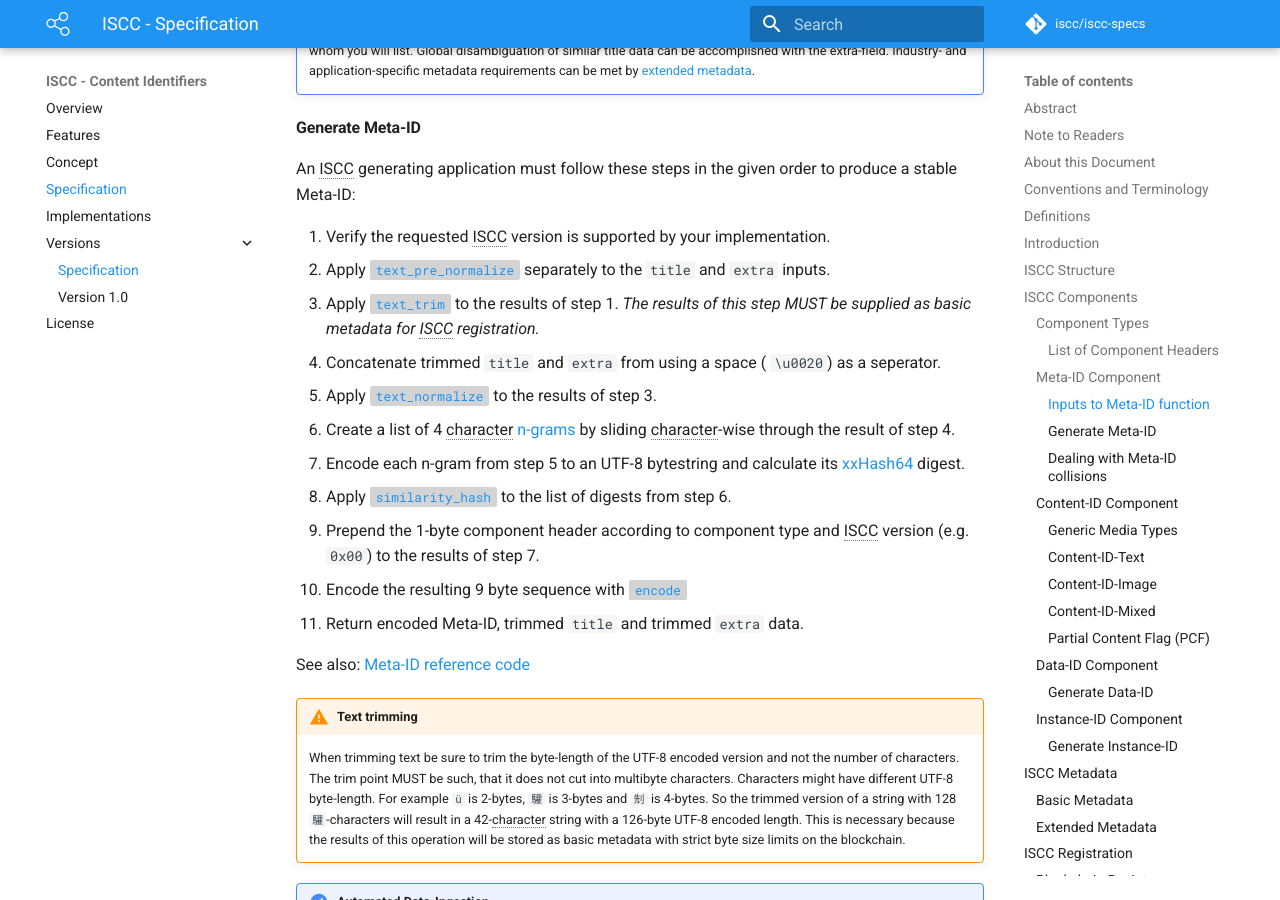
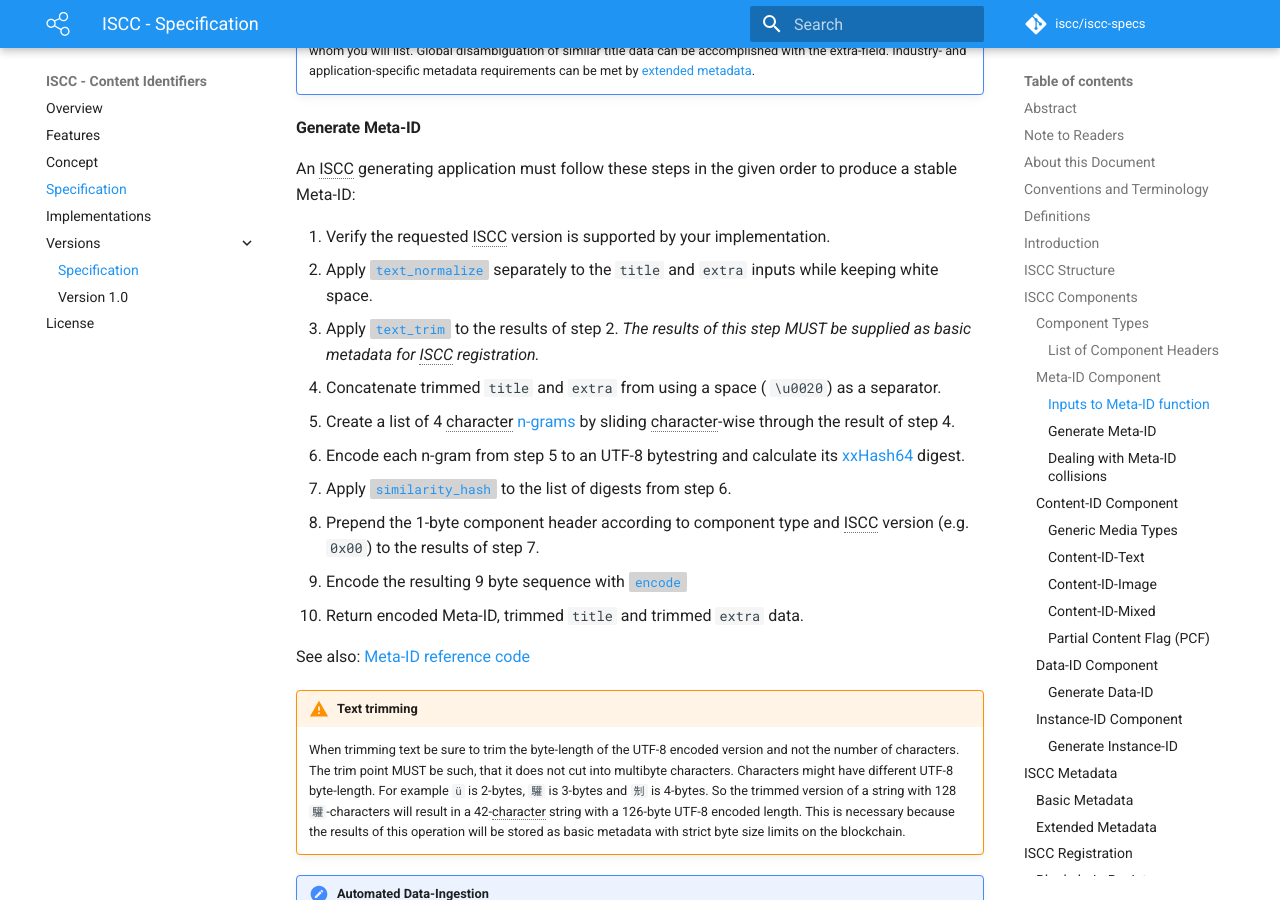
Before and after one commit to iscc/iscc-specs, an MkDocs documentation site: the page built from docs/specification.md, in a window 1280 px wide and 900 px high, scrolled down 6210 px. Built offline with MkDocs 1.6.1 and Material for MkDocs 9.7.7, drawn with Linux system fonts in a browser that asks for light colours; comment, search, counter and statistics services are not loaded.

```diff
--- a/docs/specification.md
+++ b/docs/specification.md
@@ -159,10 +159,9 @@ The Meta-ID body is built from a 64-bit `similarity_hash` over 4-character n-gra
 An ISCC generating application must follow these steps in the given order to produce a stable Meta-ID:
 
 1. Verify the requested ISCC version is supported by your implementation.
-2. Apply [`text_pre_normalize`](#text_pre_normalize) separately to the  `title` and `extra` inputs.
-2. Apply [`text_trim`](#text_trim) to the results of step 1. *The results of this step MUST be supplied as basic metadata for ISCC registration.*
-3. Concatenate trimmed `title` and `extra` from using a space ( `\u0020`) as a seperator.
-4. Apply [`text_normalize`](#text_normalize) to the results of step 3.
+2. Apply [`text_normalize`](#text_normalize) separately to the  `title` and `extra` inputs while keeping white space.
+2. Apply [`text_trim`](#text_trim) to the results of step 2. *The results of this step MUST be supplied as basic metadata for ISCC registration.*
+4. Concatenate trimmed `title` and `extra` from using a space ( `\u0020`) as a separator.
 5. Create a list of 4 character [n-grams](https://en.wikipedia.org/wiki/N-gram) by sliding character-wise through the result of step 4.
 6. Encode each n-gram from step 5 to an UTF-8 bytestring and calculate its [xxHash64](http://cyan4973.github.io/xxHash/) digest.
 7. Apply [`similarity_hash`](#similarity_hash) to the list of digests from step 6.
@@ -171,7 +170,7 @@ An ISCC generating application must follow these steps in the given order to pro
 10. Return encoded Meta-ID, trimmed `title` and trimmed `extra` data.
 
 
-See also: [Meta-ID reference code](https://github.com/iscc/iscc-specs/blob/master/src/iscc/iscc.py#L20)
+See also: [Meta-ID reference code](https://github.com/iscc/iscc-specs/blob/master/src/iscc/iscc.py#L19)
 
 !!! warning "Text trimming"
     When trimming text be sure to trim the byte-length of the UTF-8 encoded version and not the number of characters. The trim point MUST be such, that it does not cut into multibyte characters. Characters might have different UTF-8 byte-length. For example `ü` is 2-bytes, `驩` is 3-bytes and `𠜎` is 4-bytes. So the trimmed version of a string with 128 `驩`-characters will result in a 42-character string with a 126-byte UTF-8 encoded length. This is necessary because the results of this operation will be stored as basic metadata with strict byte size limits on the blockchain.
```
Also changed, not shown: 3 other files.
